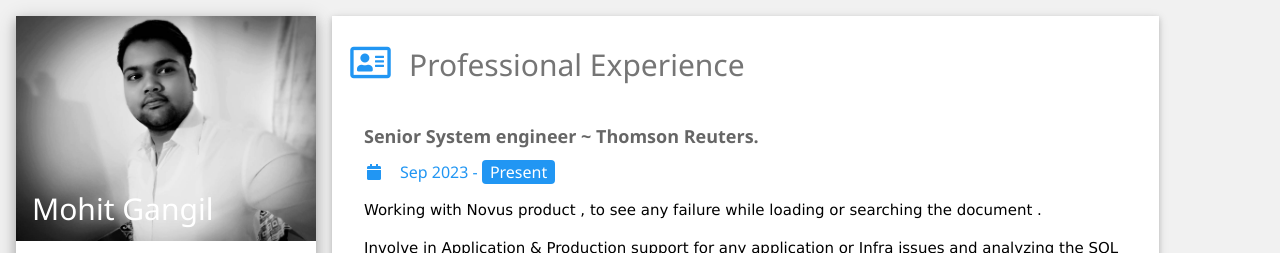
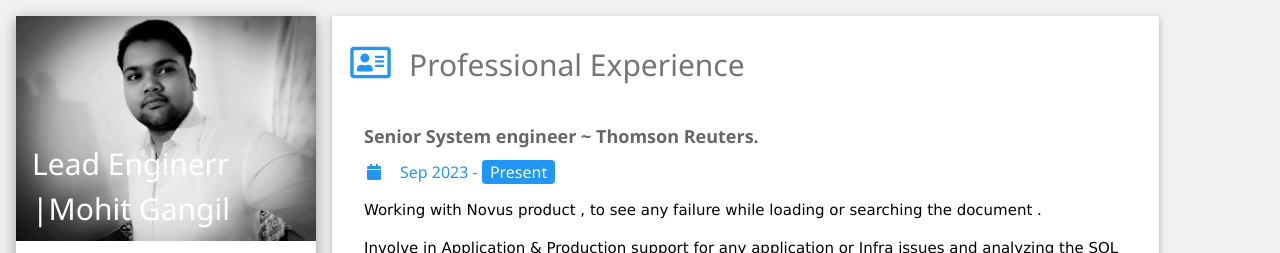
Before and after one commit to mohit12390/mohit_portfolio, a plain HTML site: page index.html in a window 1280 px wide. Shown: the top 253 px of the page. Drawn offline with nearby package versions, Linux system fonts and the light colour scheme.

Commit message:
Update index.html

```diff
--- a/index.html
+++ b/index.html
@@ -24,7 +24,7 @@ crossorigin="anonymous">
         <div class="w3-display-container w3-animate-zoom">
           <img src="BeautyPlus_20170427112818_save.jpg" style="width:100%" alt="resume-image">
           <div class="w3-display-bottomleft w3-container w3-text-white">
-            <h2 class="w3-animate-left">Mohit Gangil</h2>
+            <h2 class="w3-animate-left">Lead Enginerr |Mohit Gangil</h2>
           </div>
         </div>
 
```
